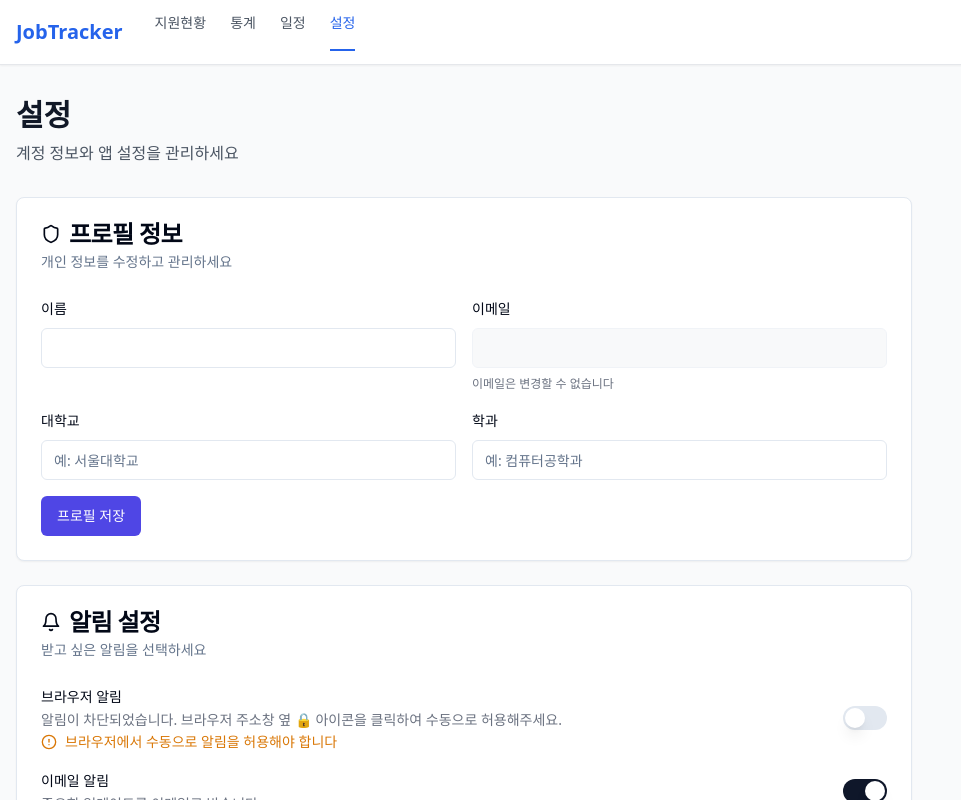
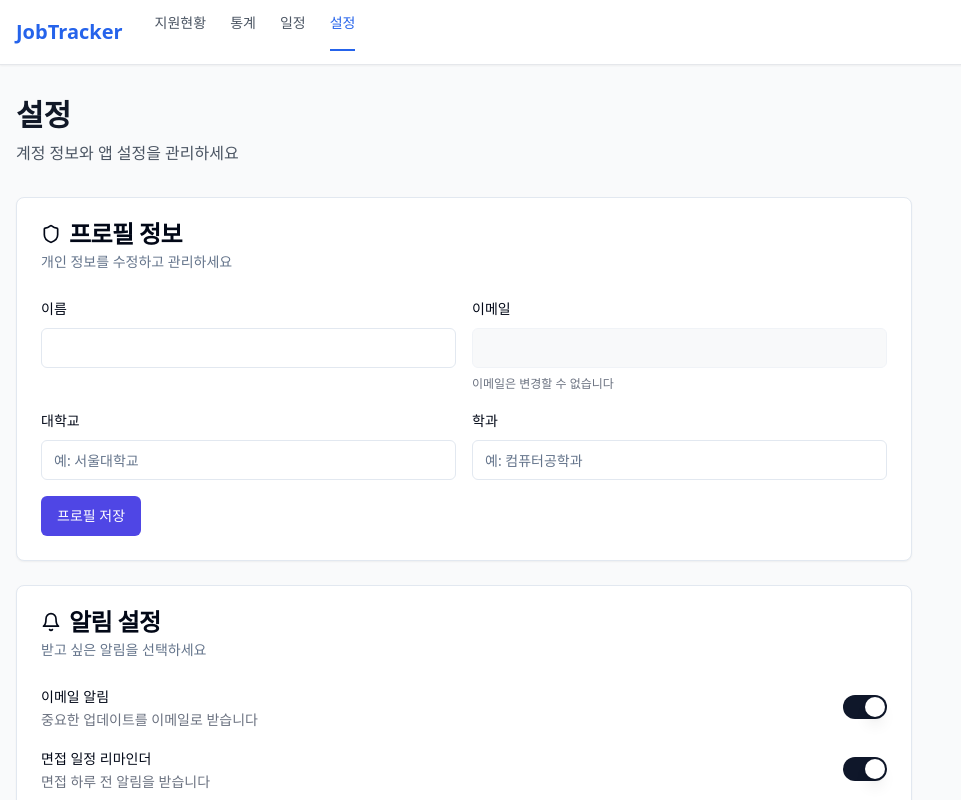
Before and after one commit to akeetuitui/job-hunt-board, a React (Vite) app: page /settings in a window 1280 px wide. Shown: the top 800 px of the page, without its empty margins (0-961 px from the left). Built offline with nearby package versions, Linux system fonts and the light colour scheme.

Commit message:
Remove browser notification feature
Remove browser notification feature due to issues with permission requests and lack of browser notification icon.

```diff
--- a/src/pages/Settings.tsx
+++ b/src/pages/Settings.tsx
@@ -8,7 +8,7 @@ import { Textarea } from "@/components/ui/textarea";
 import { Select, SelectContent, SelectItem, SelectTrigger, SelectValue } from "@/components/ui/select";
 import { useState, useEffect } from "react";
 import { useToast } from "@/hooks/use-toast";
-import { Bell, Download, Trash2, Globe, Palette, Shield, AlertCircle } from "lucide-react";
+import { Bell, Download, Trash2, Globe, Palette, Shield } from "lucide-react";
 import { useProfile } from "@/hooks/useProfile";
 
 const Settings = () => {
@@ -23,7 +23,6 @@ const Settings = () => {
   });
 
   const [notifications, setNotifications] = useState({
-    browserNotifications: false,
     emailNotifications: true,
     interviewReminders: true,
     applicationDeadlines: true,
@@ -37,21 +36,7 @@ const Settings = () => {
     compactView: false
   });
 
-  const [browserNotificationSupported, setBrowserNotificationSupported] = useState(false);
-  const [notificationPermission, setNotificationPermission] = useState<NotificationPermission>('default');
-
   useEffect(() => {
-    setBrowserNotificationSupported('Notification' in window);
-
-    if ('Notification' in window) {
-      setNotificationPermission(Notification.permission);
-
-      // 기존 권한이 granted면 토글을 true로 설정
-      if (Notification.permission === 'granted') {
-        setNotifications(prev => ({ ...prev, browserNotifications: true }));
-      }
-    }
-
     // 로컬 스토리지에서 알림 설정 불러오기
     const savedNotifications = localStorage.getItem('jobtracker-notifications');
     if (savedNotifications) {
@@ -76,116 +61,6 @@ const Settings = () => {
       });
     }
   }, [profile]);
-
-  const handleBrowserNotificationToggle = async (checked: boolean) => {
-    console.log('토글 상태 변경:', checked);
-    console.log('현재 브라우저 지원:', browserNotificationSupported);
-    console.log('현재 권한 상태:', notificationPermission);
-
-    if (!browserNotificationSupported) {
-      toast({
-        title: "알림 지원 안됨",
-        description: "현재 브라우저에서는 알림을 지원하지 않습니다.",
-        variant: "destructive",
-      });
-      return;
-    }
-
-    if (checked) {
-      // 이미 권한이 허용된 경우
-      if (Notification.permission === 'granted') {
-        setNotifications({...notifications, browserNotifications: true});
-        toast({
-          title: "브라우저 알림 활성화",
-          description: "브라우저 알림이 활성화되었습니다.",
-        });
-        return;
-      }
-
-      // 권한이 거부된 경우
-      if (Notification.permission === 'denied') {
-        toast({
-          title: "알림 권한이 차단됨",
-          description: "브라우저 설정에서 수동으로 알림을 허용해주세요. 주소창 옆 🔒 아이콘을 클릭하여 설정할 수 있습니다.",
-          variant: "destructive",
-        });
-        setNotifications({...notifications, browserNotifications: false});
-        return;
-      }
-
-      // 권한 요청
-      try {
-        console.log('알림 권한 요청 시작');
-
-        // 먼저 권한 상태 다시 확인
-        const currentPermission = Notification.permission;
-        console.log('요청 전 권한 상태:', currentPermission);
-
-        if (currentPermission === 'granted') {
-          setNotifications({...notifications, browserNotifications: true});
-          setNotificationPermission('granted');
-          toast({
-            title: "브라우저 알림 활성화",
-            description: "브라우저 알림이 활성화되었습니다.",
-          });
-          return;
-        }
-
-        // 권한 요청 실행
-        const permission = await Notification.requestPermission();
-        console.log('알림 권한 결과:', permission);
-
-        setNotificationPermission(permission);
-
-        if (permission === 'granted') {
-          setNotifications({...notifications, browserNotifications: true});
-          toast({
-            title: "알림 권한 허용됨",
-            description: "브라우저 알림이 활성화되었습니다.",
-          });
-
-          // 테스트 알림 표시
-          try {
-            new Notification("JobTracker", {
-              body: "알림이 성공적으로 설정되었습니다!",
-              icon: "/favicon.ico"
-            });
-          } catch (notificationError) {
-            console.error('테스트 알림 생성 오류:', notificationError);
-          }
-        } else if (permission === 'denied') {
-          toast({
-            title: "알림 권한 거부됨",
-            description: "브라우저 설정에서 수동으로 알림을 허용해주세요.",
-            variant: "destructive",
-          });
-          setNotifications({...notifications, browserNotifications: false});
-        } else {
-          // default 상태
-          toast({
-            title: "알림 설정 대기 중",
-            description: "브라우저에서 알림 권한을 허용해주세요.",
-          });
-          setNotifications({...notifications, browserNotifications: false});
-        }
-      } catch (error) {
-        console.error('알림 권한 요청 오류:', error);
-        toast({
-          title: "알림 설정 오류",
-          description: "알림 권한 요청 중 오류가 발생했습니다. 브라우저 설정을 확인해주세요.",
-          variant: "destructive",
-        });
-        setNotifications({...notifications, browserNotifications: false});
-      }
-    } else {
-      // 토글을 끄려고 할 때
-      setNotifications({...notifications, browserNotifications: false});
-      toast({
-        title: "브라우저 알림 비활성화",
-        description: "브라우저 알림이 비활성화되었습니다.",
-      });
-    }
-  };
 
   const handleProfileSave = async () => {
     const success = await updateProfile({
@@ -245,31 +120,6 @@ const Settings = () => {
       description: "모든 로컬 데이터가 삭제되었습니다.",
       variant: "destructive",
     });
-  };
-
-  const getNotificationStatusText = () => {
-    if (!browserNotificationSupported) return "현재 브라우저에서 지원되지 않습니다";
-
-    switch (notificationPermission) {
-      case 'granted':
-        return "브라우저에서 직접 알림을 받습니다";
-      case 'denied':
-        return "브라우저 설정에서 알림이 차단되었습니다. 주소창 옆 🔒 아이콘을 클릭하여 설정하세요";
-      default:
-        return "브라우저 알림 권한이 필요합니다";
-    }
-  };
-
-  const getNotificationHelperText = () => {
-    if (!browserNotificationSupported) {
-      return "브라우저가 알림을 지원하지 않습니다.";
-    }
-
-    if (notificationPermission === 'denied') {
-      return "알림이 차단되었습니다. 브라우저 주소창 옆 🔒 아이콘을 클릭하여 수동으로 허용해주세요.";
-    }
-
-    return getNotificationStatusText();
   };
 
   if (loading) {
@@ -363,26 +213,6 @@ const Settings = () => {
               </CardDescription>
             </CardHeader>
             <CardContent className="space-y-4">
-              <div className="flex items-center justify-between">
-                <div className="space-y-0.5 flex-1">
-                  <Label>브라우저 알림</Label>
-                  <p className="text-sm text-gray-500">
-                    {getNotificationHelperText()}
-                  </p>
-                  {notificationPermission === 'denied' && (
-                    <div className="flex items-center gap-2 text-amber-600 text-sm mt-2">
-                      <AlertCircle className="w-4 h-4" />
-                      <span>브라우저에서 수동으로 알림을 허용해야 합니다</span>
-                    </div>
-                  )}
-                </div>
-                <Switch
-                  checked={notifications.browserNotifications && notificationPermission === 'granted'}
-                  disabled={!browserNotificationSupported}
-                  onCheckedChange={handleBrowserNotificationToggle}
-                />
-              </div>
-
               <div className="flex items-center justify-between">
                 <div className="space-y-0.5">
                   <Label>이메일 알림</Label>
```
